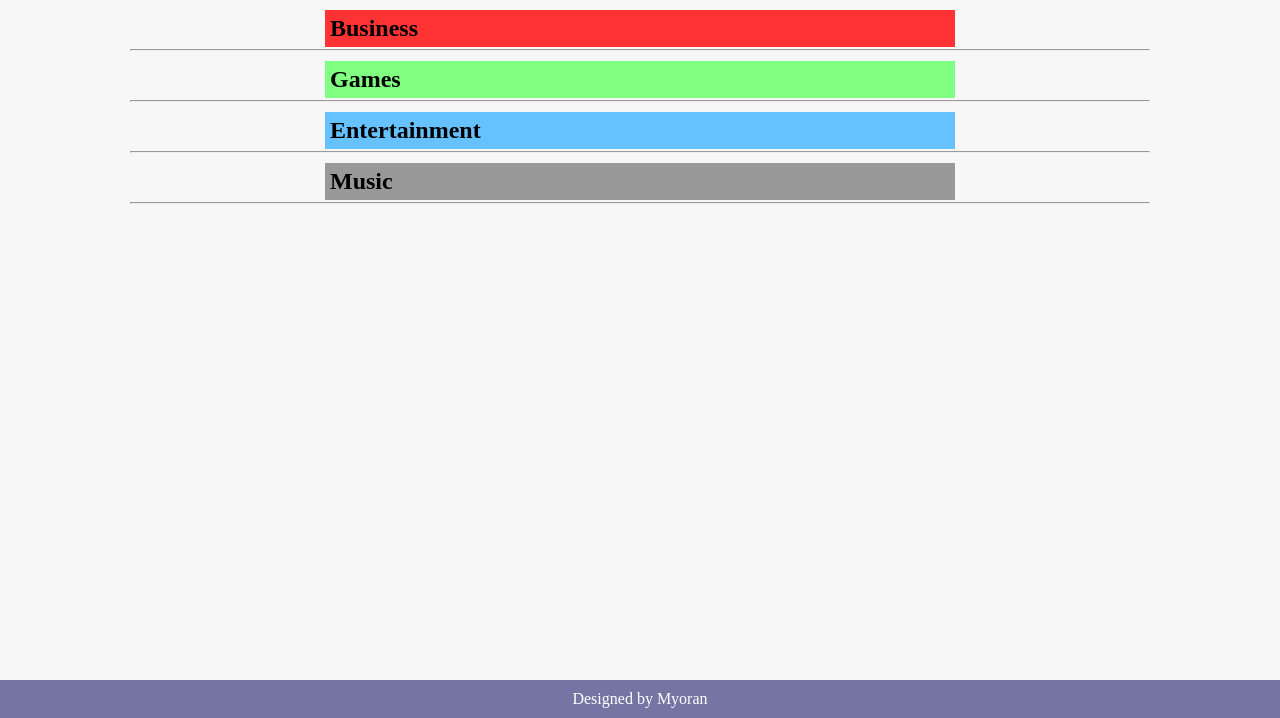
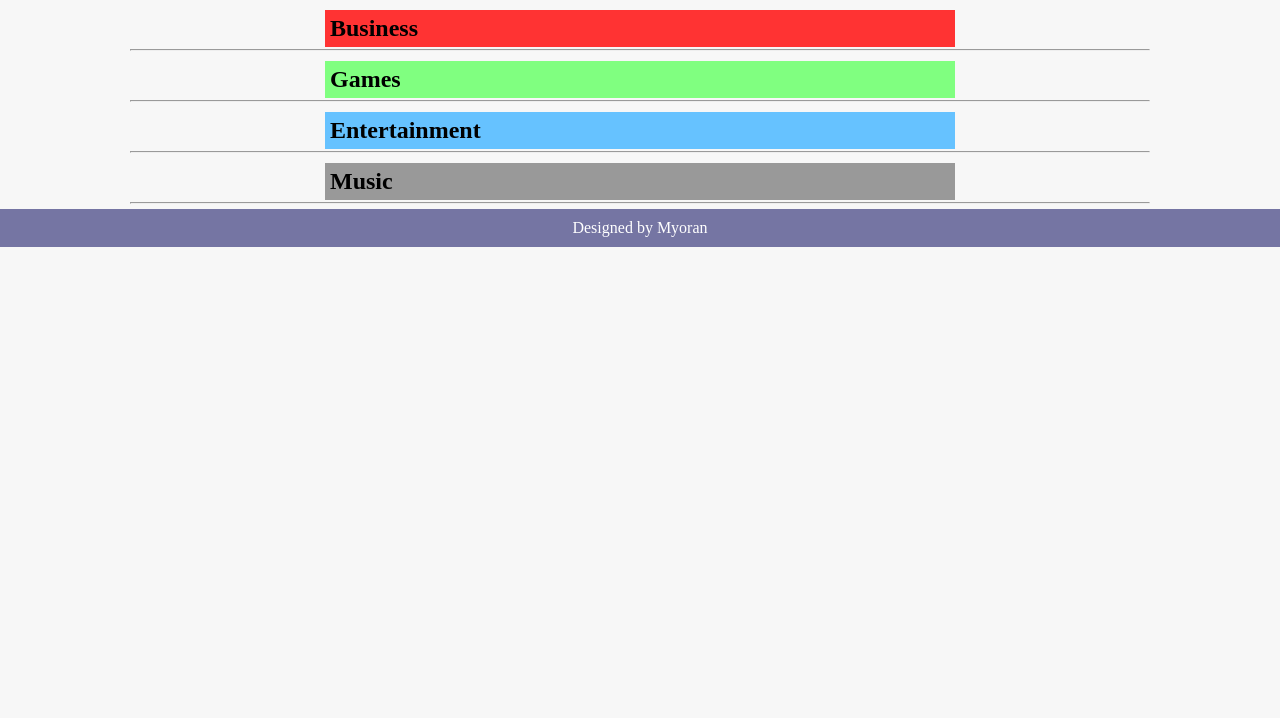
Before and after one commit to mmathu/MixedSeeds, a PHP site: page / in a window 1280 px wide. Shown: the part 82-800 px from the top of the page. Run offline with PHP 8.4, Linux system fonts and the light colour scheme; data that the repository does not hold is empty.

```diff
--- a/css/MixedSeeds.css
+++ b/css/MixedSeeds.css
@@ -117,7 +117,6 @@ a{
 
 
 footer{
-	position: absolute;
 	bottom: 0px;
 	left: 0px;
 	right: 0px;
--- a/php/gamesPHP.php
+++ b/php/gamesPHP.php
@@ -1,6 +1,6 @@
 <?php
 // GAME Websites
-$gameSearchTerms = array('Legend of Heroes: Trails in the Sky', 'Trails in the sky', 'legend of heroes', 'Monster Hunter', 'MH4G', 'MH4U', 'Stardew Valley', 'stardew', 'Overwatch');
+$gameSearchTerms = array('Legend of Heroes: Trails in the Sky', 'Trails in the sky', 'legend of heroes', 'Monster Hunter', 'Monster Hunter Generations', 'MH4U', 'Stardew Valley', 'stardew', 'Overwatch');
 
 $gameUrlArray = array('http://www.pcgamer.com', 'http://gematsu.com', 'http://mmoculture.com' );
 $gameExtensionArray = array('/news/', '/c/pc', '');
```
Also changed, not shown: php/webcrawler.php (+8 -0 lines).
